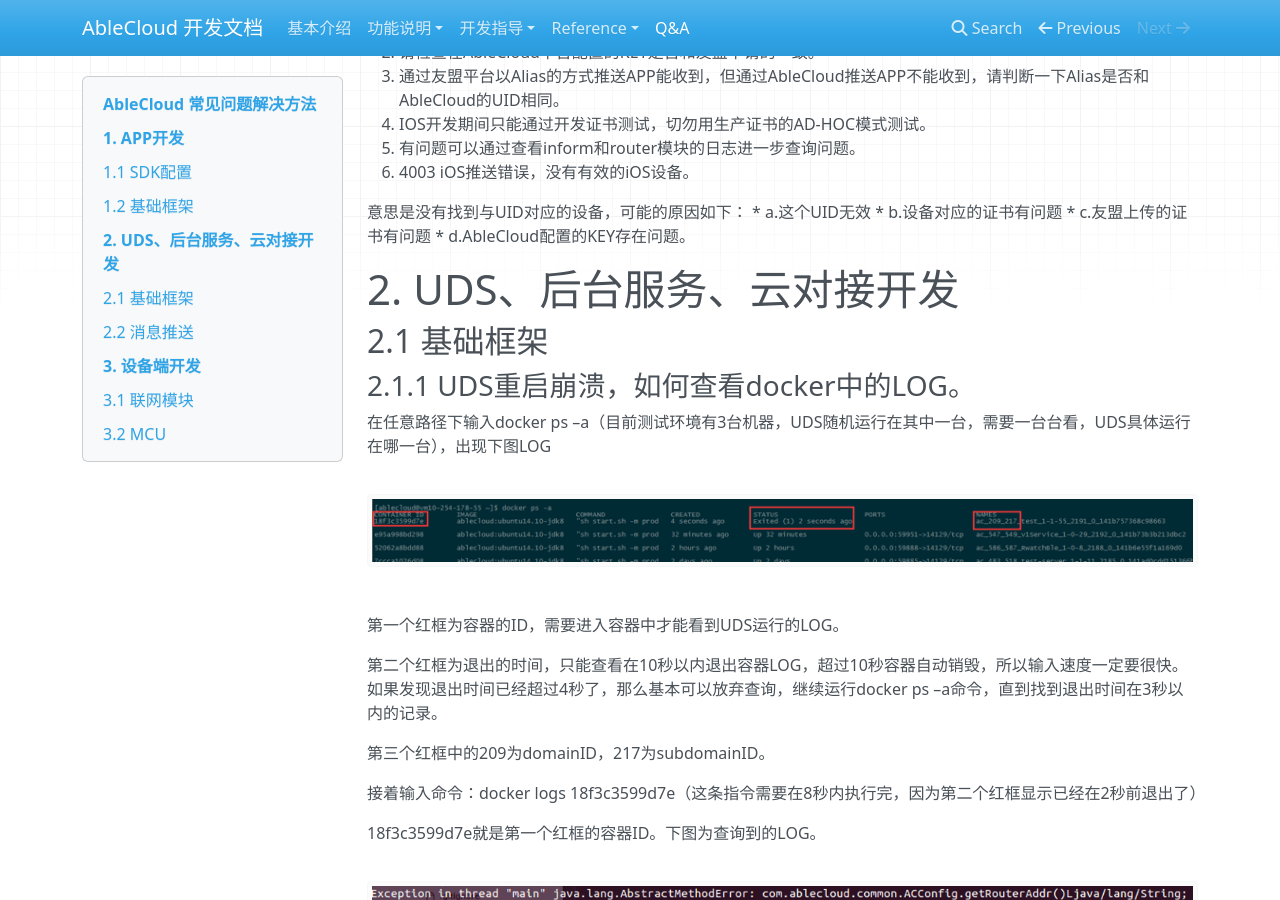
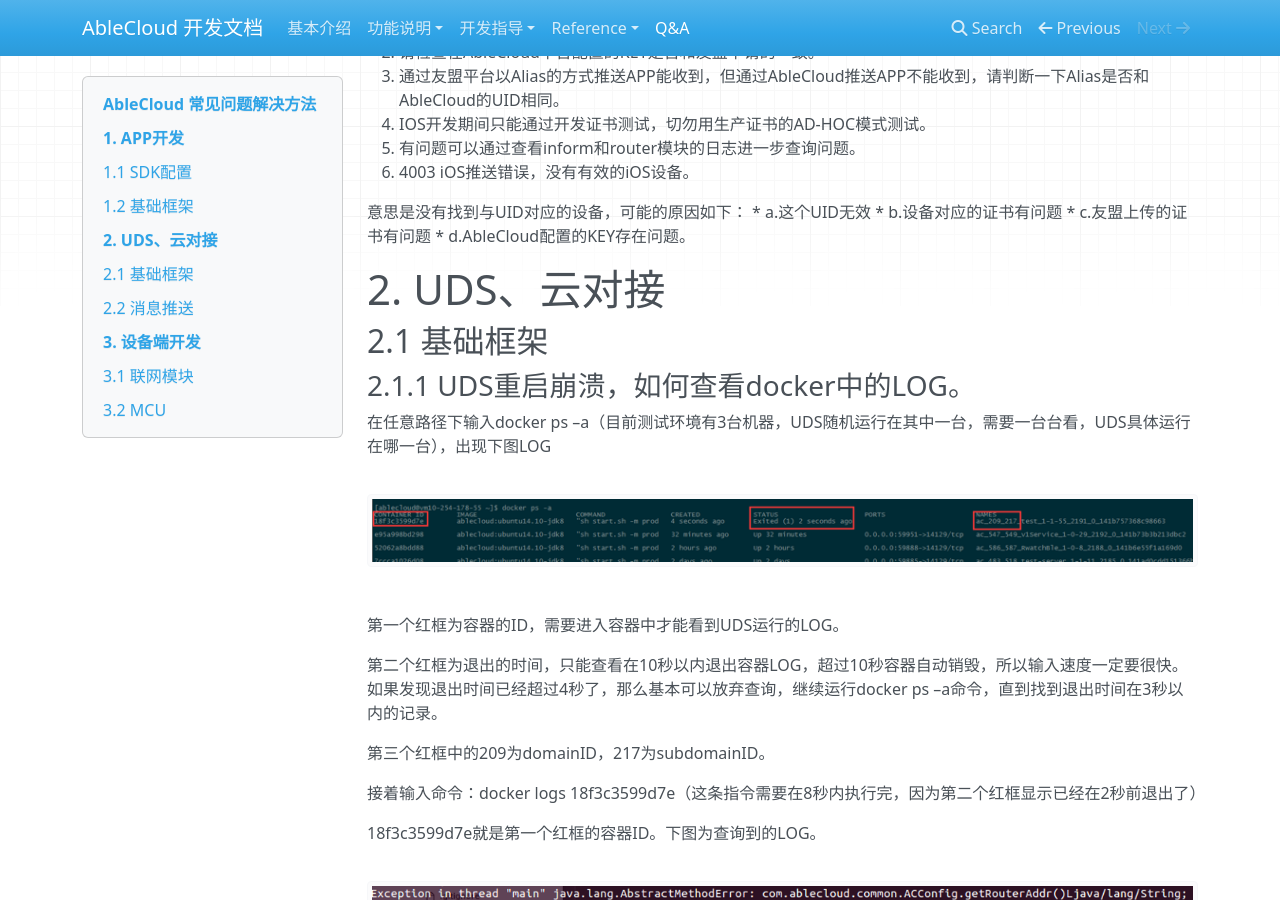
Before and after one commit to JessonW/rd_docs, an MkDocs documentation site: the page built from docs/QandA.md, in a window 1280 px wide and 900 px high, scrolled down 962 px. Built offline with MkDocs 1.6.1, drawn with Linux system fonts in a browser that asks for light colours; nearby versions of some CDN libraries; old or Windows-style settings are respelled for this version of MkDocs.

Commit message:
qanda new

```diff
--- a/docs/QandA.md
+++ b/docs/QandA.md
@@ -1,6 +1,7 @@
 #AbleCloud 常见问题解决方法
 
 #1.	APP开发
+
 ##1.1	SDK配置
 ###1.1.1	Android端uid和token怎么获取与保存？
 
@@ -56,7 +57,7 @@
 
 
 
-#2.	UDS、后台服务、云对接开发
+#2.	UDS、云对接
 ##2.1	基础框架
 ###2.1.1	UDS重启崩溃，如何查看docker中的LOG。
 在任意路径下输入docker ps –a（目前测试环境有3台机器，UDS随机运行在其中一台，需要一台台看，UDS具体运行在哪一台），出现下图LOG
```
